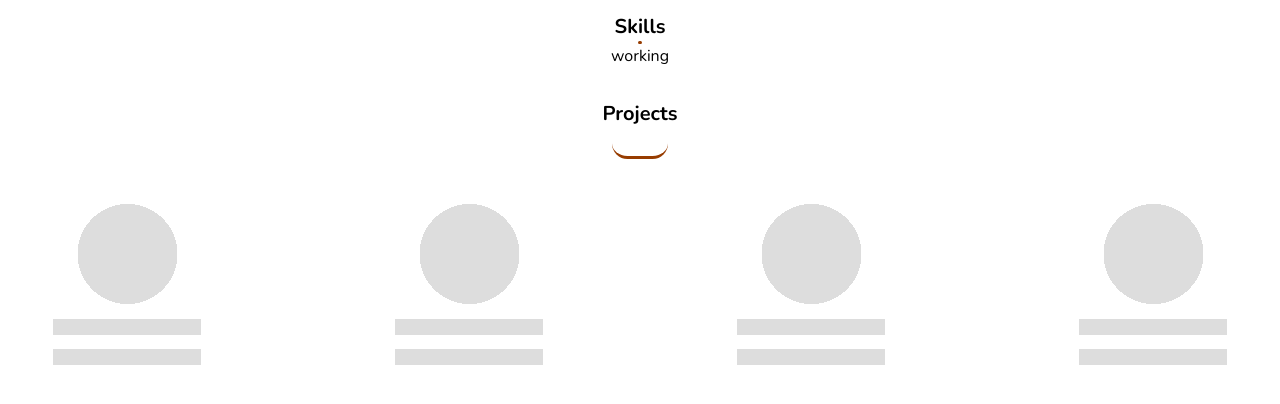
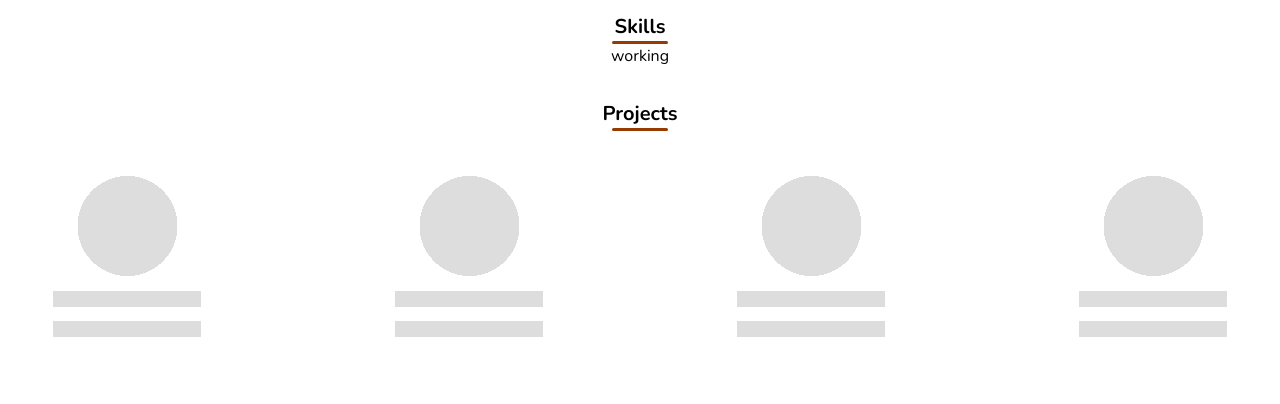
Before and after one commit to rs8077259/rajsingh, a plain HTML site: page index.html in a window 1280 px wide. Shown: the part 690-1094 px from the top of the page. Drawn offline with Linux system fonts and the light colour scheme.

Commit message:
minor bug fixes

```diff
--- a/index.html
+++ b/index.html
@@ -100,7 +100,7 @@
     <!-- skills section starts here -->
      <section id="skills"  class="h-fit text-center m-4">
         <h2 class="font-sans font-bold text-xl">Skills</h2>
-        <div class="border-b-amber-800 border-b-3 w-1 m-auto rounded-2xl "></div>
+        <div class="border-b-amber-800 border-b-3 w-14 m-auto rounded-2xl "></div>
         working
         <!-- <div class="mt-5 flex justify-around items-center flex-wrap gap-5">
 
@@ -153,7 +153,7 @@
      <!-- Projects section starts here -->
      <section id="projects" class="h-fit text-center m-4 mt-8">
         <h2 class="font-sans font-bold text-xl">Projects</h2>
-        <div class="border-b-amber-800 border-b-3 w-14 m-auto rounded-2xl pt-7"></div>
+        <div class="border-b-amber-800 border-b-3 w-14 m-auto rounded-2xl "></div>
         <div class="flex justify-center flex-wrap mt-5 md:gap-[120px] gap-[60px]">
             <!-- <div>
                 <img src="./img/Army_Welfare_Education_Society_logo.png" alt="AWES" class="h-40 w-[164px] rounded-full bg-gradient-to-br from-yellow-100 to-pink-200">
```
Also changed, not shown: about.html (+1 -1 lines).
